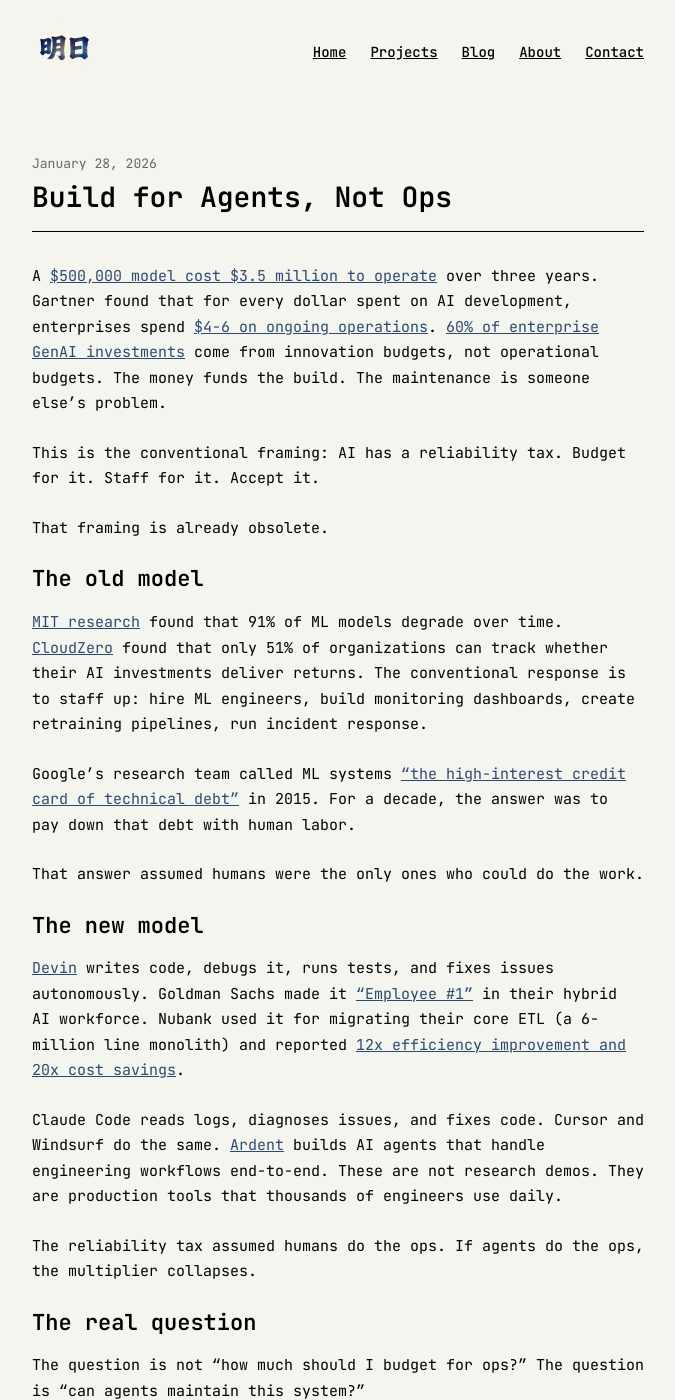
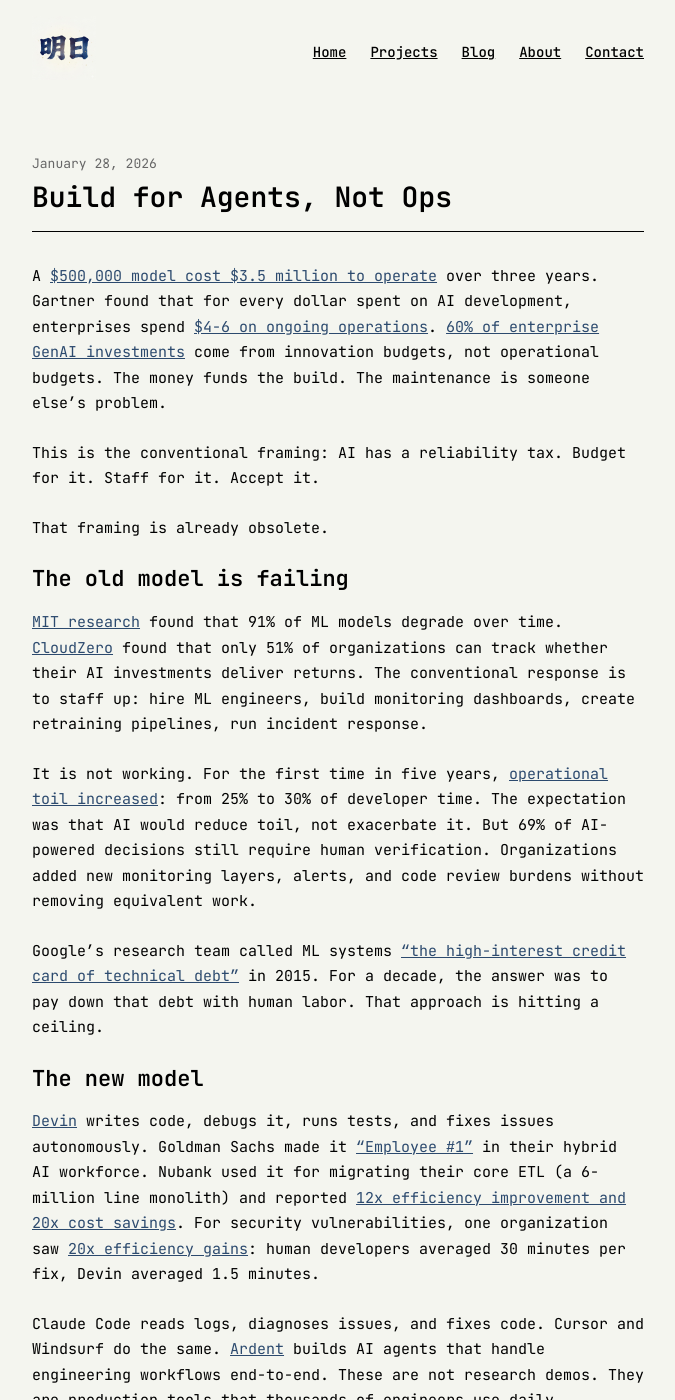
Before and after one commit to ashita-ai/ashita-ai.github.io, a Jekyll site: the page built from _posts/2026-01-28-build-for-agents-not-ops.md, in a window 1280 px wide and 1400 px high. Shown: the whole window, without its empty margins (302-977 px from the left). Built offline with Jekyll 4.4.1, drawn with Linux system fonts in a browser that asks for light colours.

Commit message:
Strengthen Build for Agents with toil paradox data
- Add 'old model is failing' framing with toil stats (25%→30%)
- Add 69% human verification requirement stat
- Add 20x security vulnerability efficiency stat from Devin review

```diff
--- a/_posts/2026-01-28-build-for-agents-not-ops.md
+++ b/_posts/2026-01-28-build-for-agents-not-ops.md
@@ -10,17 +10,17 @@
 
 That framing is already obsolete.
 
-## The old model
+## The old model is failing
 
 [MIT research](https://www.nannyml.com/blog/91-of-ml-perfomance-degrade-in-time) found that 91% of ML models degrade over time. [CloudZero](https://www.cloudzero.com/state-of-ai-costs/) found that only 51% of organizations can track whether their AI investments deliver returns. The conventional response is to staff up: hire ML engineers, build monitoring dashboards, create retraining pipelines, run incident response.
 
-Google's research team called ML systems ["the high-interest credit card of technical debt"](https://static.googleusercontent.com/media/research.google.com/en//pubs/archive/43146.pdf) in 2015. For a decade, the answer was to pay down that debt with human labor.
+It is not working. For the first time in five years, [operational toil increased](https://runframe.io/blog/state-of-incident-management-2025): from 25% to 30% of developer time. The expectation was that AI would reduce toil, not exacerbate it. But 69% of AI-powered decisions still require human verification. Organizations added new monitoring layers, alerts, and code review burdens without removing equivalent work.
 
-That answer assumed humans were the only ones who could do the work.
+Google's research team called ML systems ["the high-interest credit card of technical debt"](https://static.googleusercontent.com/media/research.google.com/en//pubs/archive/43146.pdf) in 2015. For a decade, the answer was to pay down that debt with human labor. That approach is hitting a ceiling.
 
 ## The new model
 
-[Devin](https://devin.ai/) writes code, debugs it, runs tests, and fixes issues autonomously. Goldman Sachs made it ["Employee #1"](https://www.ibm.com/think/news/goldman-sachs-first-ai-employee-devin) in their hybrid AI workforce. Nubank used it for migrating their core ETL (a 6-million line monolith) and reported [12x efficiency improvement and 20x cost savings](https://devin.ai/customers/nubank).
+[Devin](https://devin.ai/) writes code, debugs it, runs tests, and fixes issues autonomously. Goldman Sachs made it ["Employee #1"](https://www.ibm.com/think/news/goldman-sachs-first-ai-employee-devin) in their hybrid AI workforce. Nubank used it for migrating their core ETL (a 6-million line monolith) and reported [12x efficiency improvement and 20x cost savings](https://devin.ai/customers/nubank). For security vulnerabilities, one organization saw [20x efficiency gains](https://cognition.ai/blog/devin-annual-performance-review-2025): human developers averaged 30 minutes per fix, Devin averaged 1.5 minutes.
 
 Claude Code reads logs, diagnoses issues, and fixes code. Cursor and Windsurf do the same. [Ardent](https://tryardent.com/) builds AI agents that handle engineering workflows end-to-end. These are not research demos. They are production tools that thousands of engineers use daily.
 
```
